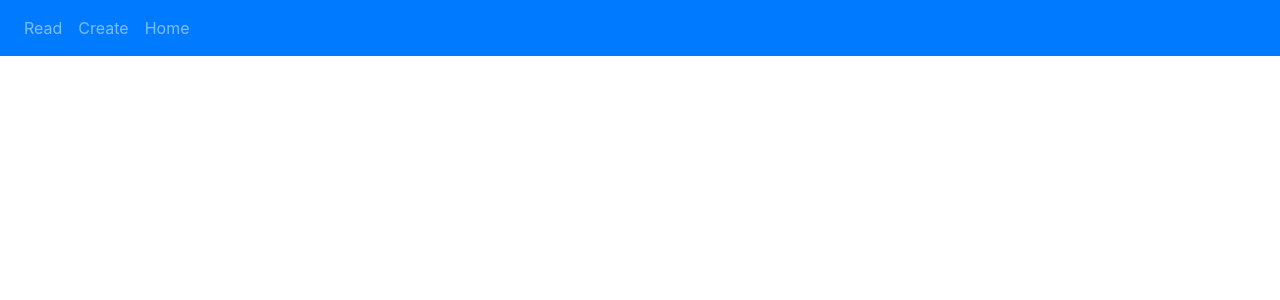
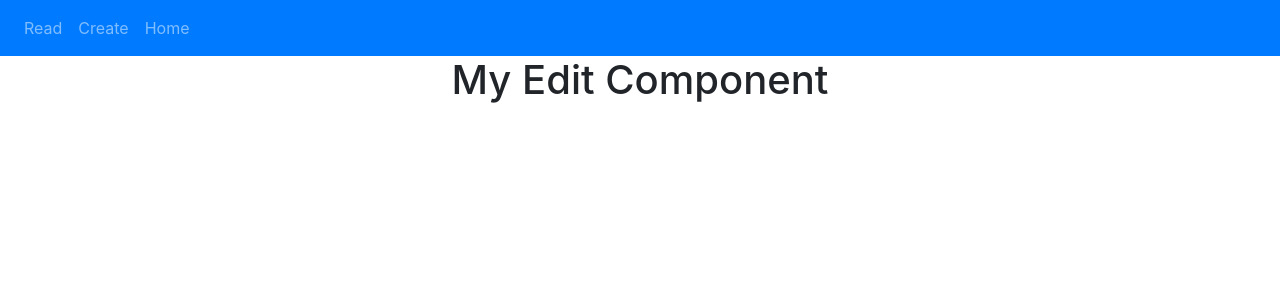
Before and after one commit to ShirinNagle/lab7, a React (Create React App) app: page /edit/1 in a window 1280 px wide. Shown: the top 300 px of the page. Built offline with nearby package versions, Linux system fonts and the light colour scheme.

Commit message:
Lab 9 edit and delete added

```diff
--- a/src/App.js
+++ b/src/App.js
@@ -9,6 +9,7 @@ import {Navbar, Nav} from 'react-bootstrap';
 import {BrowserRouter as Router, Switch, Route, Link} from 'react-router-dom';
 import Create from './Components/create';
 import Read from './Components/read';
+import Edit from './Components/edit';
 
 class App extends React.Component{
   render(){
@@ -27,7 +28,8 @@ class App extends React.Component{
     <Switch>
     <Route path='/' component={Content} exact />
     <Route exact path='/create' component={Create} />
-<Route path='/read' component={Read} />
+    <Route path='/read' component={Read} />
+    <Route path = '/edit/:id' component = {Edit}/>
 
 
     </Switch>
--- /dev/null
+++ b/src/Components/edit.js
@@ -0,0 +1,16 @@
+import React from 'react';
+
+
+class Edit extends React.Component{
+
+    render(){
+
+        return(
+            <div>
+                <h1>My Edit Component</h1>
+            </div>
+        );
+    }
+
+}
+export default Edit;
--- a/src/Components/movieitem.js
+++ b/src/Components/movieitem.js
@@ -1,7 +1,25 @@
 import React from 'react';
 import Card from 'react-bootstrap/Card';
+import Button from 'react-bootstrap/Button';
+import axios from 'axios';
+import {Link} from 'react-router-dom';
 
 class MovieItem extends React.Component{
+
+  constructor(){
+
+    super();
+    this.DeleteMovie = this.DeleteMovie.bind(this);
+  }
+
+  DeleteMovie(e){
+    e.preventDefault();//stop from firing correctly
+    //console.log("Delete movie with id " + this.props.movie._id);
+    //alert(this.props.movie._id);
+    axios.delete('http://localhost:4000/api/movies/' + this.props.movie._id)
+    .then()
+    .catch();
+  }
 
     render(){
         return(
@@ -22,6 +40,9 @@ class MovieItem extends React.Component{
       </footer>
     </blockquote>
   </Card.Body>
+  <Button variant = "danger" onClick = {this.DeleteMovie} >Delete</Button>
+  <Link to={"/edit/" + this.props.movie._id} className = "btn btn-primary">Edit</Link>
+
 </Card>
 
 
```
